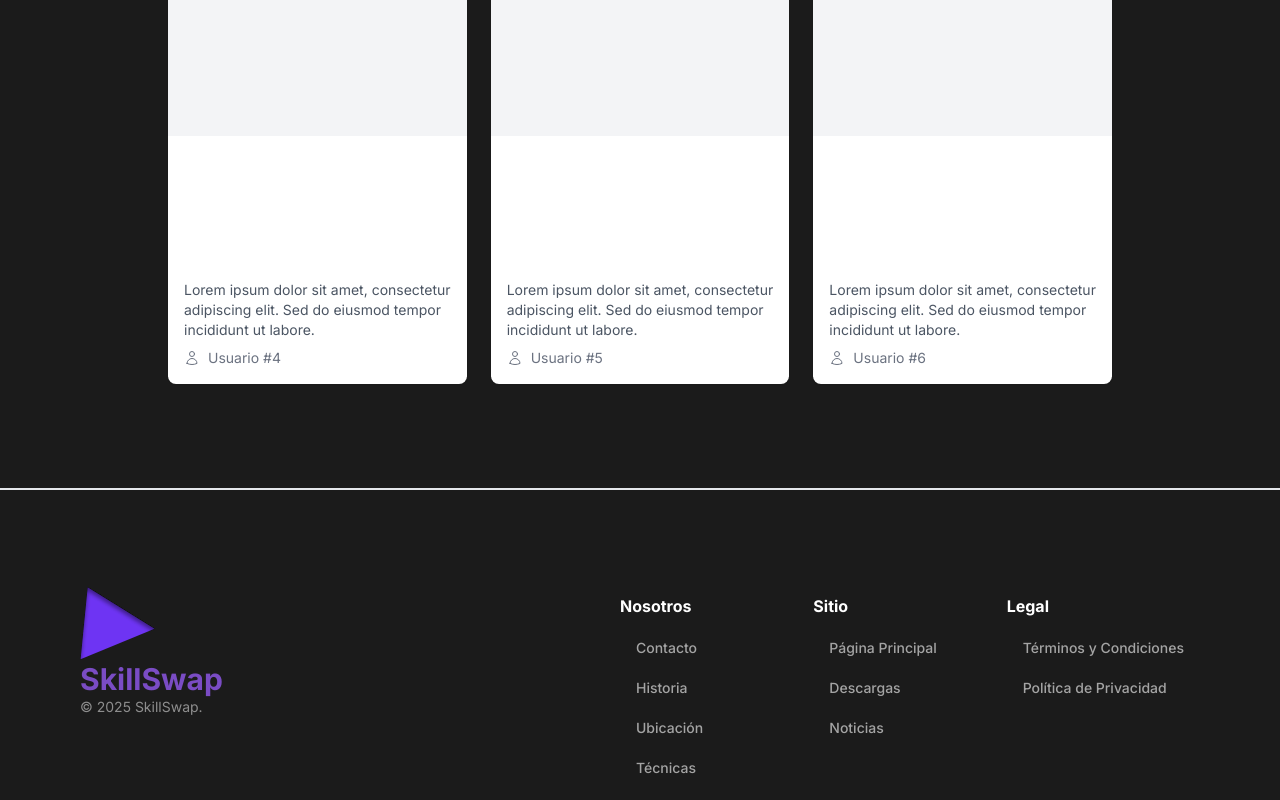
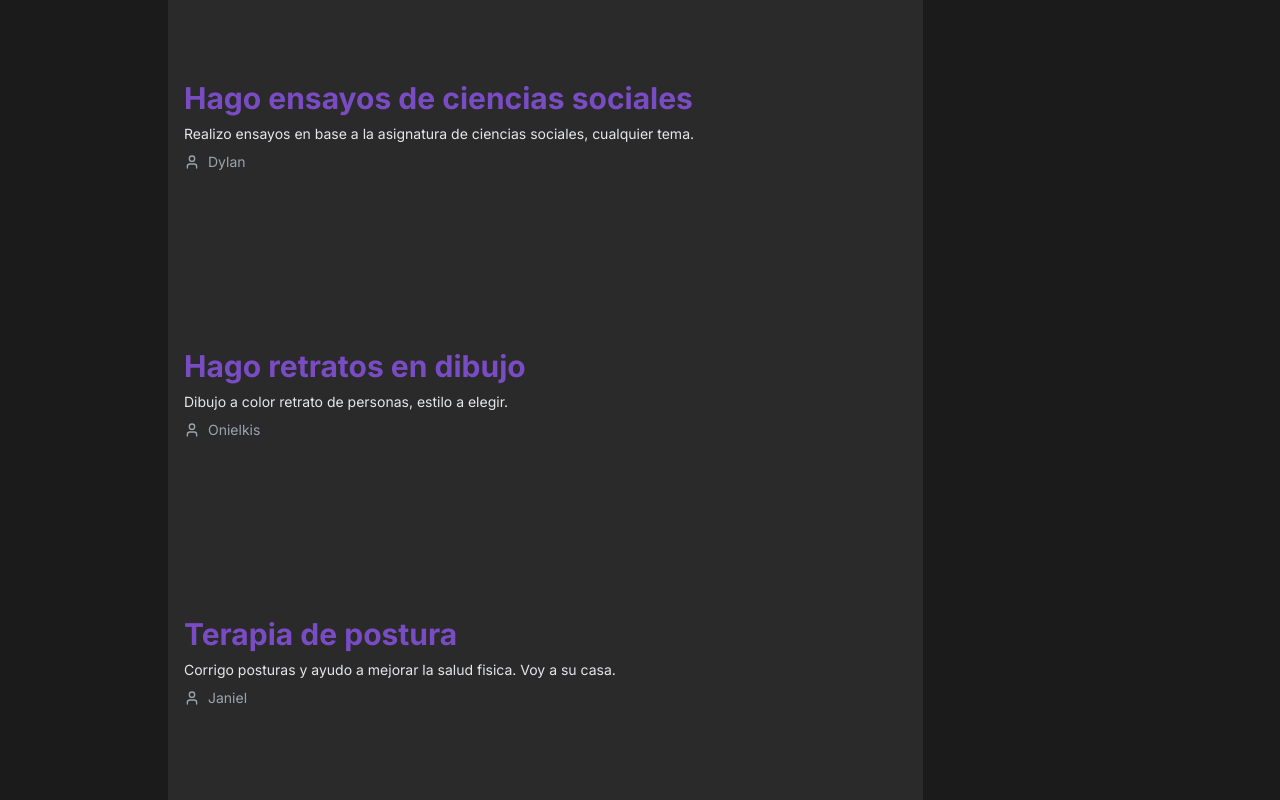
Before and after one commit to Xhand98/SkillSwap, a Next.js app: page /feed in a window 1280 px wide. Shown: the part 640-1440 px from the top of the page. Built offline with nearby package versions, Linux system fonts and the light colour scheme.

Commit message:
web chagnes

```diff
--- /dev/null
+++ b/src/app/feed/_components/FeedCard.tsx
@@ -0,0 +1,38 @@
+import { Text } from "@/components/text";
+import { User } from "lucide-react";
+
+interface FeedCardProps {
+  title: string;
+  description: string;
+  tags: string[];
+  author: string;
+}
+
+const FeedCard: React.FC<FeedCardProps> = ({
+  title,
+  description,
+  tags,
+  author,
+}) => (
+  <div className="bg-[#2a2a2a] w-[80%] shadow-sm overflow-hidden">
+    <div className="p-4 space-y-2">
+      <Text as={"h3"} size="heading-3" className="font-bold text-primary">
+        {title}
+      </Text>
+      <Text size="paragraph-sm" className="text-gray-200">
+        {description}
+      </Text>
+      <Text
+        as={"span"}
+        size="paragraph-sm"
+        className="flex items-center gap-2 text-gray-400"
+      >
+        <User size={16} />
+        <span>{author}</span>
+      </Text>
+    </div>
+    <div className="min-w-full min-h-36" />
+  </div>
+);
+
+export default FeedCard;
--- a/src/app/feed/page.tsx
+++ b/src/app/feed/page.tsx
@@ -1,5 +1,7 @@
 import { Container } from "@/components/container";
+import FeedCard from "./_components/FeedCard";
 import { Text } from "@/components/text";
+import locale from "@/locales/feed-data.json";
 
 export default function FeedPage() {
   return (
@@ -8,45 +10,16 @@ export default function FeedPage() {
         <Text as={"h1"} size="heading-4" className="mb-6">
           Feed de Habilidades
         </Text>
-        <div className="grid grid-cols-1 md:grid-cols-2 lg:grid-cols-3 gap-6">
-          {/* Example feed items - replace with real data */}
-          {[1, 2, 3, 4, 5, 6].map((item) => (
-            <div
-              key={item}
-              className="bg-white rounded-lg shadow-sm overflow-hidden"
-            >
-              <div className="aspect-video bg-gray-100" />
-              <div className="p-4 space-y-2">
-                <Text
-                  as={"h3"}
-                  size="heading-6"
-                  className="font-extrabold text-white"
-                >
-                  Habilidad #{item}
-                </Text>
-                <Text size="paragraph-sm" className="text-gray-600">
-                  Lorem ipsum dolor sit amet, consectetur adipiscing elit. Sed
-                  do eiusmod tempor incididunt ut labore.
-                </Text>
-                <div className="flex items-center gap-2 text-sm text-gray-500">
-                  <svg
-                    xmlns="http://www.w3.org/2000/svg"
-                    fill="none"
-                    viewBox="0 0 24 24"
-                    strokeWidth={1.5}
-                    stroke="currentColor"
-                    className="w-4 h-4"
-                  >
-                    <path
-                      strokeLinecap="round"
-                      strokeLinejoin="round"
-                      d="M15.75 6a3.75 3.75 0 1 1-7.5 0 3.75 3.75 0 0 1 7.5 0ZM4.501 20.118a7.5 7.5 0 0 1 14.998 0A17.933 17.933 0 0 1 12 21.75c-2.676 0-5.216-.584-7.499-1.632Z"
-                    />
-                  </svg>
-                  <span>Usuario #{item}</span>
-                </div>
-              </div>
-            </div>
+        {/* <div className="grid grid-cols-1 md:grid-cols-2 lg:grid-cols-3 gap-6"> */}
+        <div>
+          {locale.POSTS.map((e, i) => (
+            <FeedCard
+              key={i}
+              title={e.TITLE}
+              description={e.DESCRIPTION}
+              tags={e.TAGS}
+              author={e.AUTHOR}
+            />
           ))}
         </div>
       </div>
--- /dev/null
+++ b/src/locales/feed-data.json
@@ -0,0 +1,40 @@
+{
+  "POSTS": [
+    {
+      "TITLE": "Programo dashboards",
+      "DESCRIPTION": "Hago dashboards interactivos para visualizar datos.",
+      "TAGS": ["Programación", "JavaScript", "React", "Virtual"],
+      "AUTHOR": "Hendrick"
+    },
+    {
+      "TITLE": "Hago canciones a guitarra",
+      "DESCRIPTION": "Compongo melodias hechas a guitarra.",
+      "TAGS": ["Guitarra", "Creatividad", "Virtual", "Presencial"],
+      "AUTHOR": "Janiel"
+    },
+    {
+      "TITLE": "Hago ensayos de ciencias sociales",
+      "DESCRIPTION": "Realizo ensayos en base a la asignatura de ciencias sociales, cualquier tema.",
+      "TAGS": ["Español", "Ensayos", "Escritura", "Virtual"],
+      "AUTHOR": "Dylan"
+    },
+    {
+      "TITLE": "Hago retratos en dibujo",
+      "DESCRIPTION": "Dibujo a color retrato de personas, estilo a elegir.",
+      "TAGS": ["Arte", "Español", "Creatividad", "Virtual"],
+      "AUTHOR": "Onielkis"
+    },
+    {
+      "TITLE": "Terapia de postura",
+      "DESCRIPTION": "Corrigo posturas y ayudo a mejorar la salud fisica. Voy a su casa.",
+      "TAGS": ["Fisico", "Español", "Domicilio"],
+      "AUTHOR": "Janiel"
+    },
+    {
+      "TITLE": "Diseño interiores estilo moderno",
+      "DESCRIPTION": "Diseño interiores de casas y apartamentos, estilo moderno, brindando un buen look a su hogar.",
+      "TAGS": ["Arte", "Creatividad", "Virtual"],
+      "AUTHOR": "Onielkis"
+    }
+  ]
+}
--- a/src/locales/root.json
+++ b/src/locales/root.json
@@ -67,16 +67,16 @@
           "LINK": "/contacto"
         },
         {
-          "TEXT": "Historia",
-          "LINK": "/nosotros"
+          "TEXT": "Sobre Nosotros",
+          "LINK": "/sobre-nosotros"
         },
         {
-          "TEXT": "Ubicación",
-          "LINK": "/#ubicacion"
+          "TEXT": "Misión y Visión",
+          "LINK": "/mision-y-vision"
         },
         {
-          "TEXT": "Técnicas",
-          "LINK": "/tecnicas"
+          "TEXT": "Marca",
+          "LINK": "/brand"
         }
       ]
     },
@@ -86,10 +86,6 @@
         {
           "TEXT": "Página Principal",
           "LINK": "/"
-        },
-        {
-          "TEXT": "Descargas",
-          "LINK": "/descargas"
         },
         {
           "TEXT": "Noticias",
```
Also changed, not shown: src/app/brand/page.tsx (added), src/components/header/Header.temp.tsx (added).
